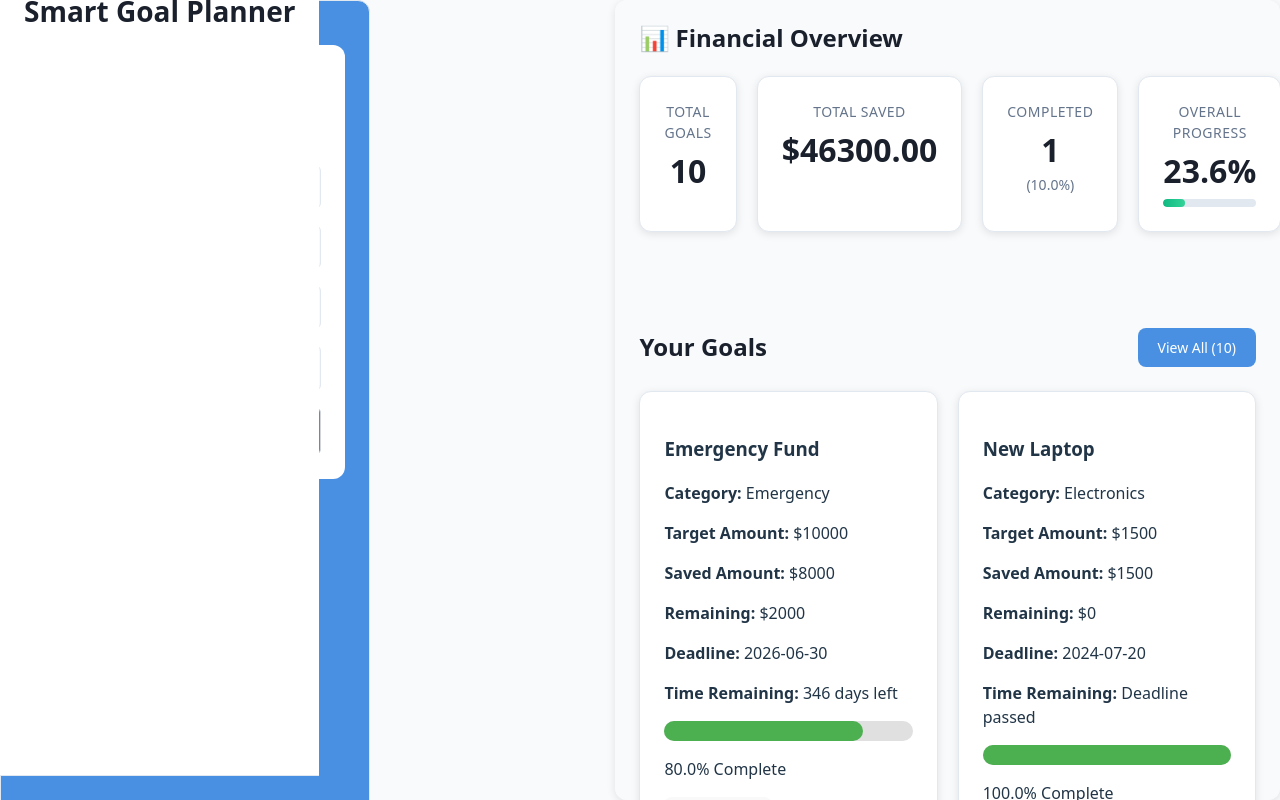
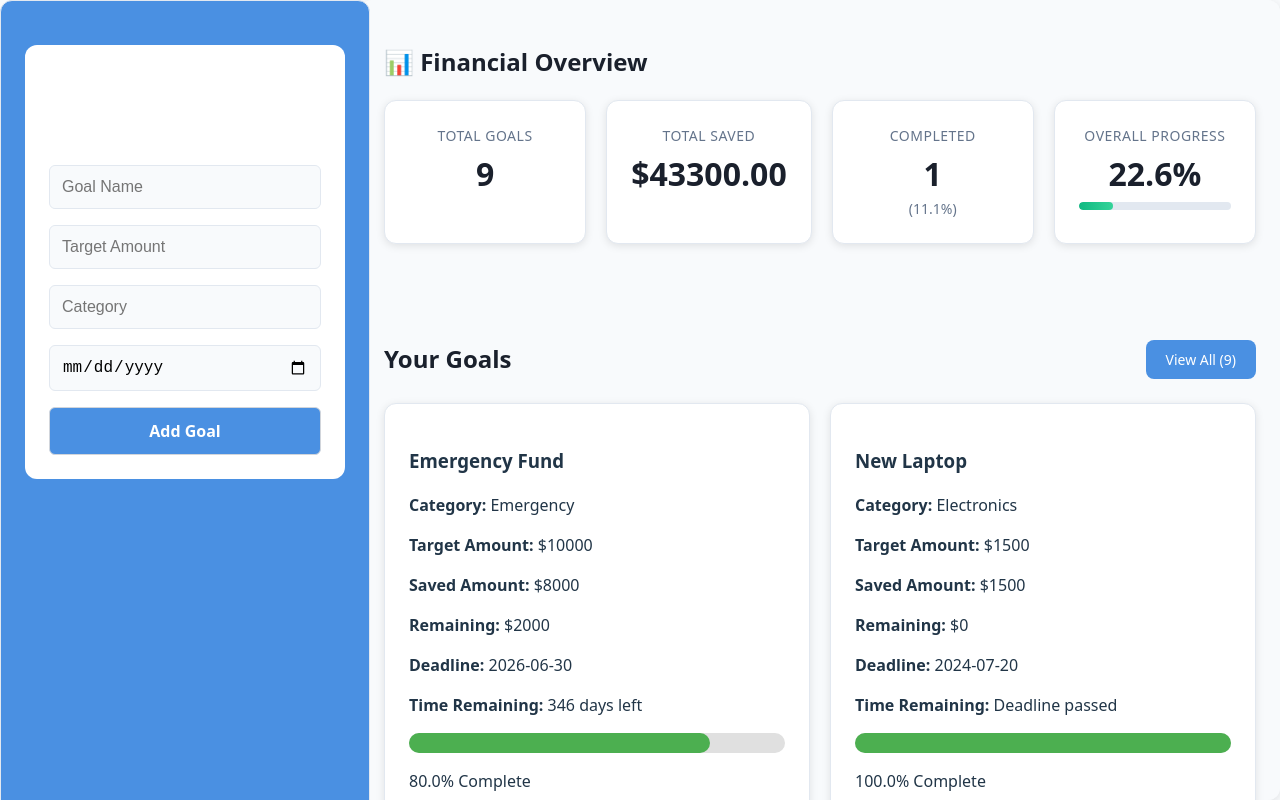
Before and after one commit to michaelfuchaka/smart-goal-planner, a React app: page / in a window 1280 px wide. Built offline with nearby package versions, Linux system fonts and the light colour scheme; data requests are answered from the project's data file; the HTML template or start-up script is replaced by a standard one.

Commit message:
styling the side bar and main content layout

```diff
--- a/db.json
+++ b/db.json
@@ -80,15 +80,6 @@
       "category": "Home",
       "deadline": "2025-03-31",
       "createdAt": "2024-05-15"
-    },
-    {
-      "id": "bcbc",
-      "name": "Travel",
-      "targetAmount": 4000,
-      "category": "Travel",
-      "deadline": "2025-07-20",
-      "savedAmount": 3000,
-      "createdAt": "2025-07-20"
     }
   ]
 }
--- a/src/App.css
+++ b/src/App.css
@@ -1,7 +1,7 @@
 .main-layout {
   display: grid;
   grid-template-areas:
-    "header header"
+
     "sidebar main";
   grid-template-columns: 320px 1fr;
   display: flex;
@@ -10,10 +10,8 @@
 }
 
 .main-content {
-  grid-area: main;
-  display: flex;
-  flex-direction: column;
-  gap: 32px;
+
+
 }
 
 @media (max-width: 1199px) {
@@ -51,9 +49,13 @@
   border-radius: 12px;
   box-shadow: 0 2px 8px rgba(0, 0, 0, 0.1);
    flex: 1;
-  margin-left: 320px;
+  margin-left: 360px;
   max-height: 100vh;
   overflow-y: auto;
+   grid-area: main;
+  display: flex;
+  flex-direction: column;
+  gap: 32px;
 }
 
 @media (max-width: 767px) {
@@ -69,28 +71,6 @@
   }
 }
 
-.app-header {
-
-
-  grid-area: header;
-  background: white;
-  padding: 20px 24px;
-  margin: -24px -24px 24px -24px;
-  border-bottom: 1px solid #e2e8f0;
-  position: sticky;
-  top: 0;
-  z-index: 10;
-  margin-left: 0;
-}
-
-.app-header h1 {
-
-   margin: 0;
-  color: #1a202c;
-  font-size: 28px;
-  font-weight: 700;
-  text-align: center
-}
 
 /* Add padding back to content sections */
 .overview-dashboard,
@@ -98,6 +78,6 @@
 .category-section {
   padding: 0 24px;
 }
-overview-dashboard {
+.overview-dashboard {
   padding-top: 24px; /* Add top padding to first section */
 }
--- a/src/App.jsx
+++ b/src/App.jsx
@@ -57,9 +57,6 @@ function App() {
 
   return (
     <div className="App main-layout">
-      <header className="app-header">
-        <h1>Smart Goal Planner</h1>
-      </header>
 
       <section className="main-content">
         <OverviewDashboard goals={goals} />
```
